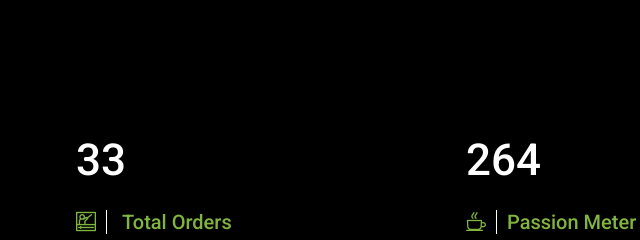
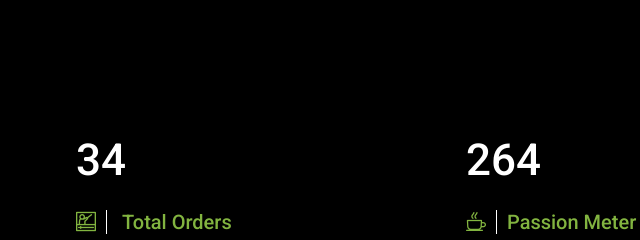
Before and after one commit to AbrarFastian/AbrarFastian.github.io, a plain HTML site: page index.html in a window 1280 px wide. Shown: the part 2800-3040 px from the top of the page, 384-1024 px from the left. Drawn offline with Linux system fonts and the light colour scheme; a script that the page names is missing; a web font is replaced by a local one.

Commit message:
Update index.html

```diff
--- a/index.html
+++ b/index.html
@@ -229,7 +229,7 @@
 
                     <div class="col-lg-4 col-md-4">
                         <div class="stat-count">
-                            <h4 class="stat-timer">33</h4>
+                            <h4 class="stat-timer">34</h4>
                             <h3><i class="flaticon-online-course"></i> Total Orders</h3>
                             <p>95 percent of my orders are reviewed 5.0 and much more to come ! </p>
                         </div><!-- stat-count -->
```
